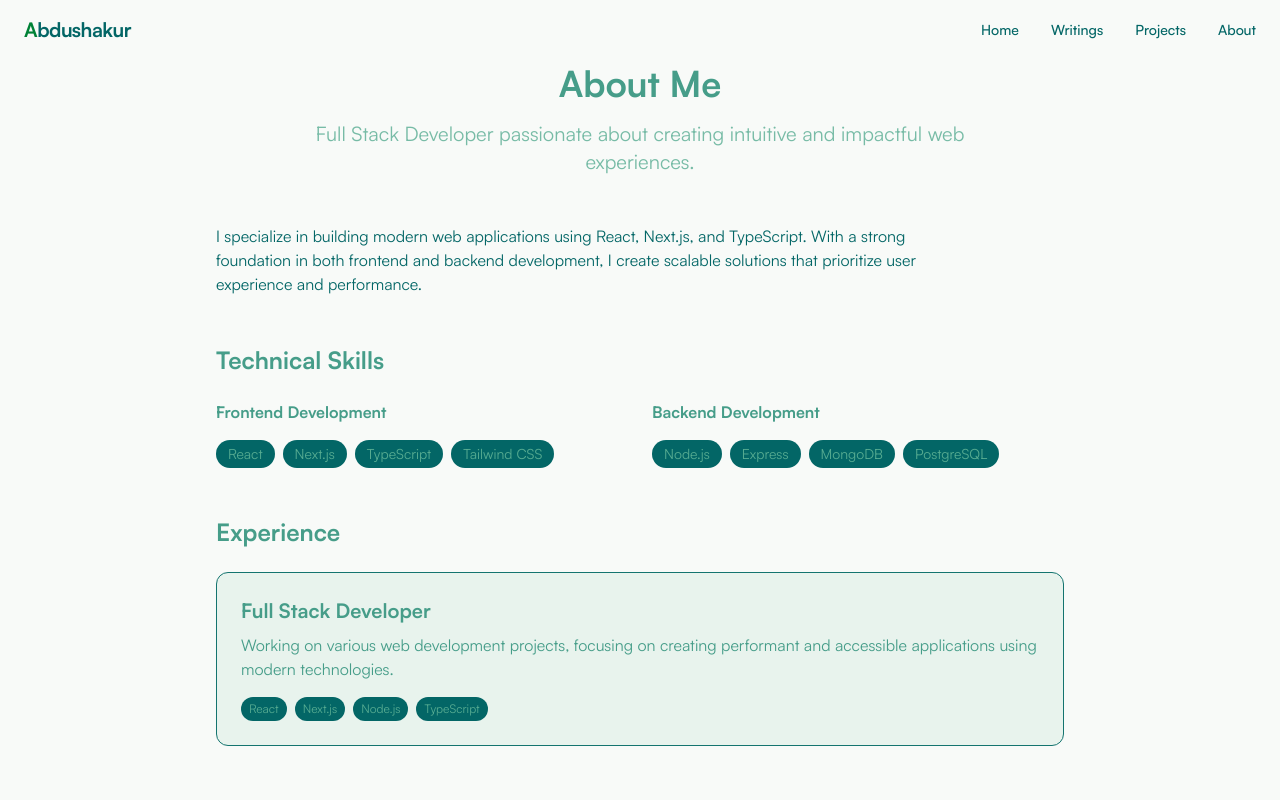
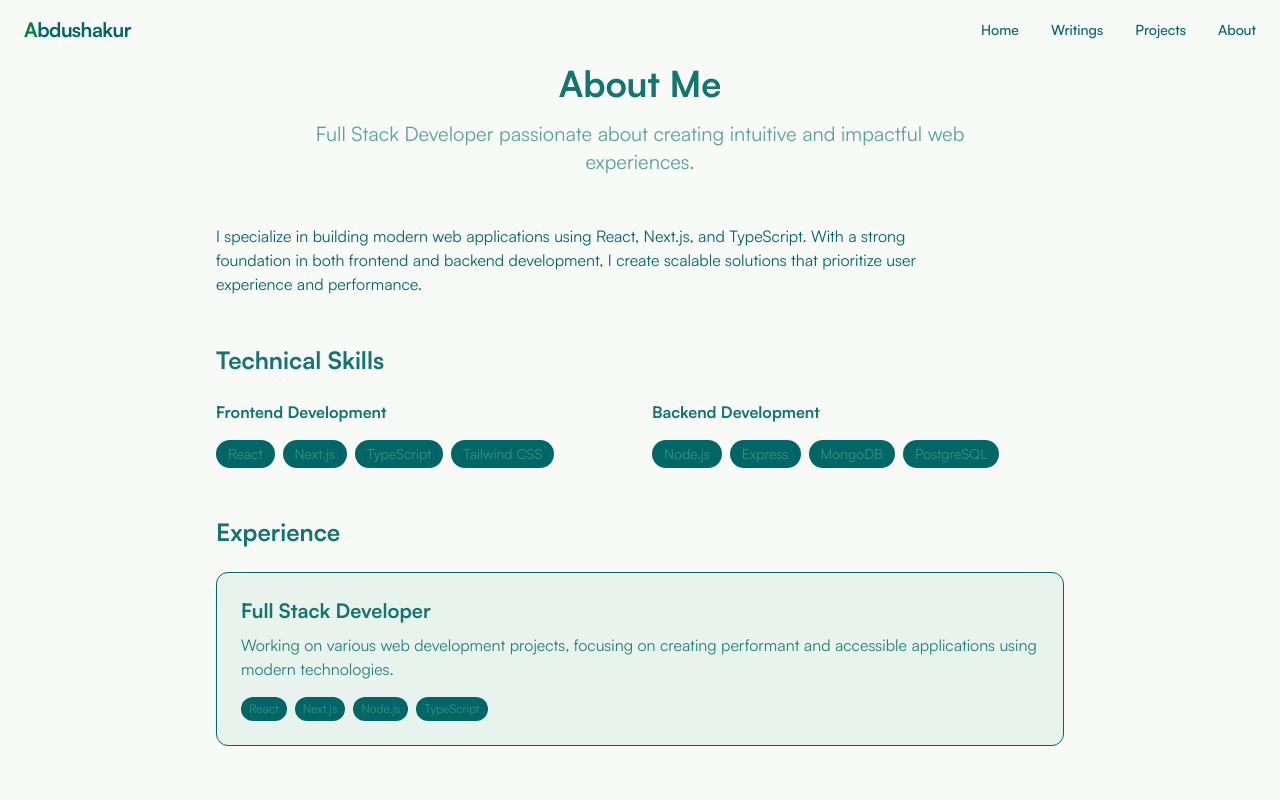
Before and after one commit to abdushakurob/abdushakurob.github.io, a Next.js app: page /about in a window 1280 px wide. Shown: the top 800 px of the page. Built offline with nearby package versions, Linux system fonts and the light colour scheme.

Commit message:
refactor: Update color palette in globals.css for improved consistency and accessibility

```diff
--- a/app/globals.css
+++ b/app/globals.css
@@ -4,34 +4,34 @@
 /* ===============================
    ✅ Design Tokens (Color System)
 ================================= */
-@theme {  /* Primary Brand Palette (Green) */
+@theme {  /* Primary Brand Palette (Deep Green) */
   --color-primary-100: #036666;
-  --color-primary-200: #14746f;
-  --color-primary-300: #248277;
-  --color-primary-400: #358f80;
-  --color-primary-500: #469d89; /* Main brand color */
-  --color-primary-600: #56ab91;
-  --color-primary-700: #67b99a;
-  --color-primary-800: #78c6a3;
-  --color-primary-900: #88d4ab;
+  --color-primary-200: #036666;
+  --color-primary-300: #14746f;
+  --color-primary-400: #14746f;
+  --color-primary-500: #248277; /* Main brand color */
+  --color-primary-600: #358f80;
+  --color-primary-700: #469d89;
+  --color-primary-800: #56ab91;
+  --color-primary-900: #67b99a;
 
-  /* Accent Palette (Light Green) */
-  --color-accent-100: #14746f;
-  --color-accent-200: #248277;
-  --color-accent-300: #358f80;
-  --color-accent-400: #469d89;
-  --color-accent-500: #56ab91; /* Accent color */
-  --color-accent-600: #67b99a;
-  --color-accent-700: #78c6a3;
-  --color-accent-800: #88d4ab;
+  /* Accent Palette (Vibrant Green) */
+  --color-accent-100: #036666;
+  --color-accent-200: #14746f;
+  --color-accent-300: #248277;
+  --color-accent-400: #358f80;
+  --color-accent-500: #78c6a3; /* Accent color */
+  --color-accent-600: #88d4ab;
+  --color-accent-700: #99e2b4;
+  --color-accent-800: #99e2b4;
   --color-accent-900: #99e2b4;
 
   /* Rich Green for Depth */
   --color-rich-100: #036666;
-  --color-rich-200: #14746f;
-  --color-rich-300: #248277;
-  --color-rich-400: #358f80;
-  --color-rich-500: #469d89;
+  --color-rich-200: #036666;
+  --color-rich-300: #14746f;
+  --color-rich-400: #248277;
+  --color-rich-500: #358f80;
   --color-rich-600: #254a66;
   --color-rich-700: #3d7baa;
   --color-rich-800: #77a8ce;
@@ -39,12 +39,12 @@
   --color-bg-light: #f8faf8;
   --color-bg-dark: #036666;
   --color-surface-light: #e8f3ed;
-  --color-surface-dark: #14746f;
+  --color-surface-dark: #036666;
 
   /* Text + UI Elements */
   --color-text-base: #036666;
-  --color-text-muted: #358f80;
-  --color-border: #88d4ab;
+  --color-text-muted: #248277;
+  --color-border: #56ab91;
 
   /* Fonts */
   --font-display: var(--font-satoshi), system-ui, sans-serif;
@@ -65,19 +65,19 @@ body {
 @media (prefers-color-scheme: dark) {
   body {
     background-color: var(--color-bg-dark);
-    color: var(--color-accent-900);
+    color: var(--color-accent-700);
   }
 }
 
 h1, h2, h3, h4, h5, h6 {
   font-family: var(--font-heading);
   font-weight: 700;
-  color: var(--color-primary-500);
+  color: var(--color-primary-400);
 }
 
 @media (prefers-color-scheme: dark) {
   h1, h2, h3, h4, h5, h6 {
-    color: var(--color-accent-800);
+    color: var(--color-accent-600);
   }
 }
 
@@ -129,23 +129,23 @@ h1, h2, h3, h4, h5, h6 {
 
 @media (prefers-color-scheme: dark) {
   .prose {
-    color: var(--color-accent-900);
+    color: var(--color-accent-700);
   }
 
   .prose blockquote {
-    background-color: var(--color-rich-200);
-    color: var(--color-accent-800);
-    border-left-color: var(--color-accent-600);
+    background-color: var(--color-rich-100);
+    color: var(--color-accent-600);
+    border-left-color: var(--color-accent-500);
   }
 
   .prose code {
-    background-color: var(--color-rich-300);
-    color: var(--color-accent-800);
+    background-color: var(--color-rich-200);
+    color: var(--color-accent-600);
   }
 
   .prose pre {
-    background-color: var(--color-rich-200);
-    color: var(--color-accent-900);
+    background-color: var(--color-rich-100);
+    color: var(--color-accent-700);
   }
 }
 
@@ -168,9 +168,13 @@ input:focus, textarea:focus {
 
 @media (prefers-color-scheme: dark) {
   input, textarea {
-    background-color: var(--color-primary-800);
-    color: var(--color-accent-100);
-    border-color: var(--color-primary-600);
+    background-color: var(--color-rich-200);
+    color: var(--color-accent-700);
+    border-color: var(--color-accent-500);
+  }
+
+  input:focus, textarea:focus {
+    box-shadow: 0 0 0 2px var(--color-accent-600);
   }
 }
 
```
